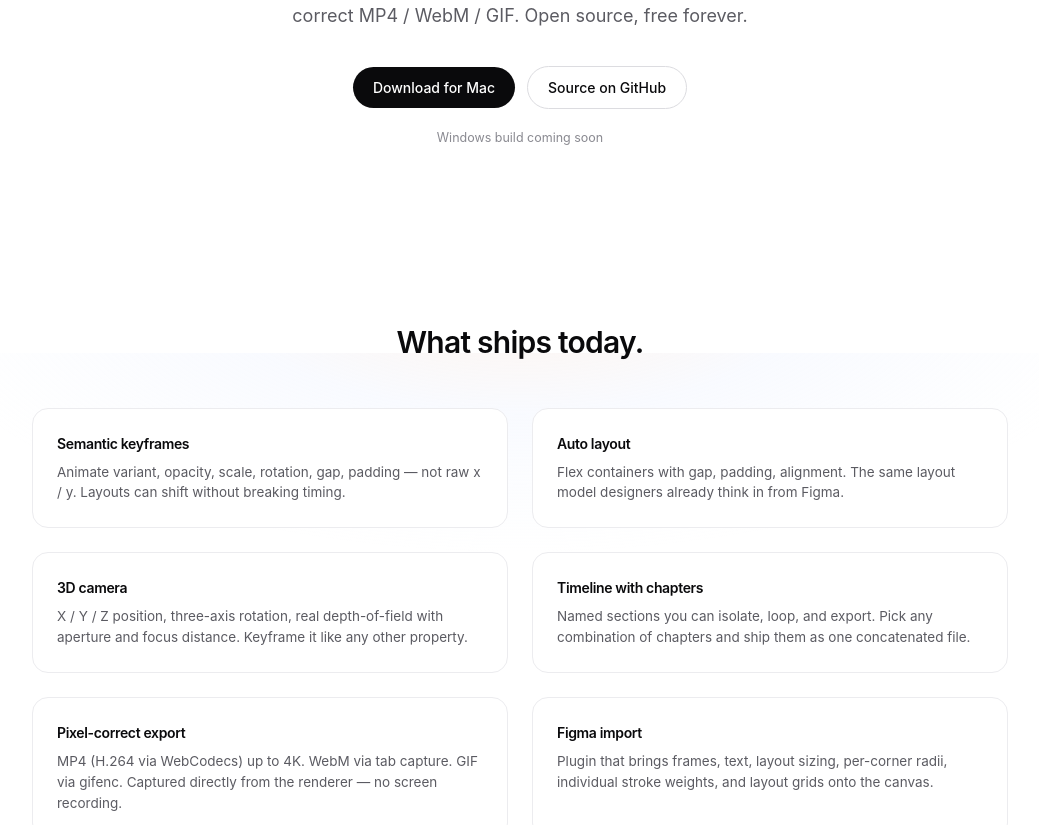
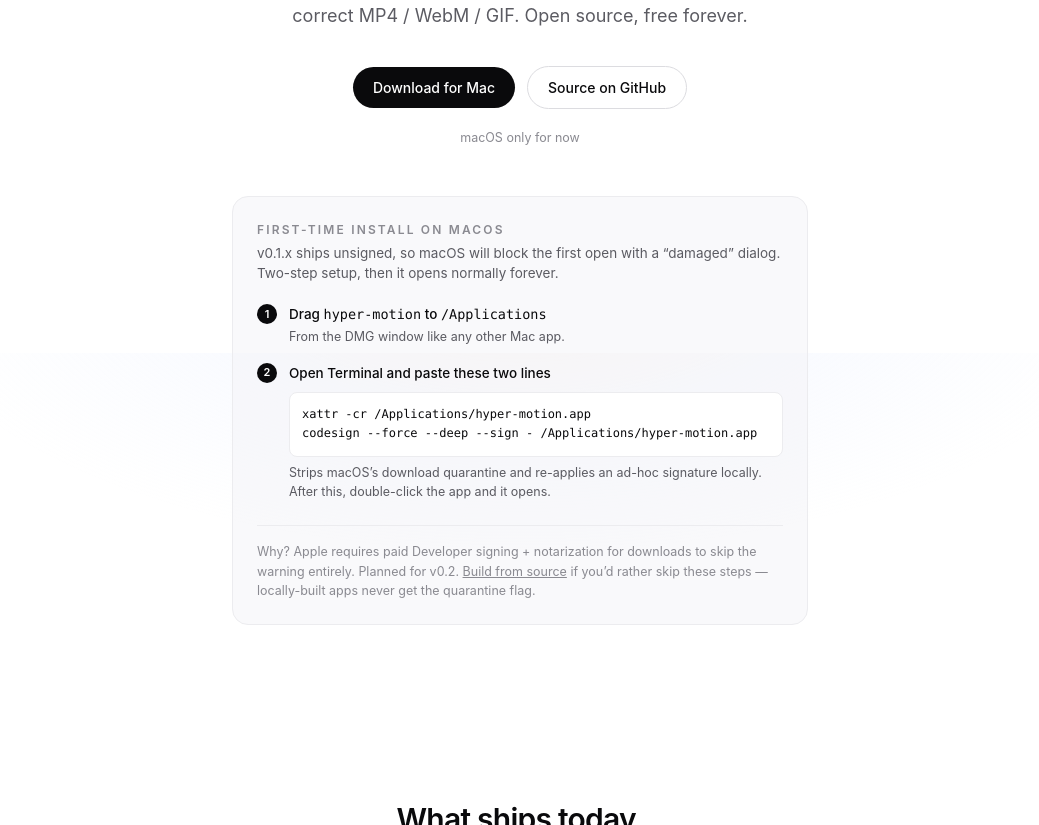
Before and after one commit to psiddharthdesign/hypermotion-landing, a Next.js app: page / in a window 1280 px wide. Shown: the part 447-1272 px from the top of the page, without its empty margins (120-1159 px from the left). Built offline with nearby package versions, Linux system fonts and the light colour scheme.

Commit message:
feat: surface 2-step macOS install on hero, drop Windows mention
Replace 'Windows build coming soon' sub-text with 'macOS only for now'.
InstallNote walks users through xattr + codesign step-by-step so the
first 'damaged' dialog isn't a dead end.

```diff
--- a/app/page.tsx
+++ b/app/page.tsx
@@ -100,8 +100,72 @@
           Source on GitHub
         </Link>
       </div>
-      <p className="mt-5 text-[12.5px] text-text-subtle">Windows build coming soon</p>
+      <p className="mt-5 text-[12.5px] text-text-subtle">macOS only for now</p>
+      <InstallNote />
     </section>
+  )
+}
+
+function InstallNote() {
+  return (
+    <div className="mx-auto mt-12 max-w-xl rounded-2xl border border-border bg-surface/60 p-6 text-left">
+      <p className="mb-1 text-[12px] font-semibold uppercase tracking-[0.18em] text-text-subtle">
+        First-time install on macOS
+      </p>
+      <p className="mb-5 text-[13.5px] leading-[1.55] text-text-muted">
+        v0.1.x ships unsigned, so macOS will block the first open with a
+        &ldquo;damaged&rdquo; dialog. Two-step setup, then it opens normally
+        forever.
+      </p>
+
+      <ol className="space-y-4 text-[13.5px] leading-[1.55] text-text">
+        <li className="flex gap-3">
+          <span className="flex h-5 w-5 shrink-0 items-center justify-center rounded-full bg-accent text-[11px] font-semibold text-white">
+            1
+          </span>
+          <div>
+            <div className="font-medium">
+              Drag <span className="font-mono">hyper-motion</span> to{' '}
+              <span className="font-mono">/Applications</span>
+            </div>
+            <div className="mt-0.5 text-[12.5px] text-text-muted">
+              From the DMG window like any other Mac app.
+            </div>
+          </div>
+        </li>
+
+        <li className="flex gap-3">
+          <span className="flex h-5 w-5 shrink-0 items-center justify-center rounded-full bg-accent text-[11px] font-semibold text-white">
+            2
+          </span>
+          <div className="w-full">
+            <div className="font-medium">Open Terminal and paste these two lines</div>
+            <pre className="mt-2 overflow-x-auto rounded-lg border border-border bg-white p-3 font-mono text-[12px] leading-relaxed text-text">
+{`xattr -cr /Applications/hyper-motion.app
+codesign --force --deep --sign - /Applications/hyper-motion.app`}
+            </pre>
+            <div className="mt-1.5 text-[12.5px] text-text-muted">
+              Strips macOS&rsquo;s download quarantine and re-applies an ad-hoc
+              signature locally. After this, double-click the app and it
+              opens.
+            </div>
+          </div>
+        </li>
+      </ol>
+
+      <p className="mt-6 border-t border-border pt-4 text-[12.5px] leading-[1.55] text-text-subtle">
+        Why? Apple requires paid Developer signing + notarization for
+        downloads to skip the warning entirely. Planned for v0.2.{' '}
+        <Link
+          href="https://github.com/psiddharthdesign/hypermotion#install"
+          className="underline hover:text-text"
+        >
+          Build from source
+        </Link>{' '}
+        if you&rsquo;d rather skip these steps — locally-built apps never get
+        the quarantine flag.
+      </p>
+    </div>
   )
 }
 
```
